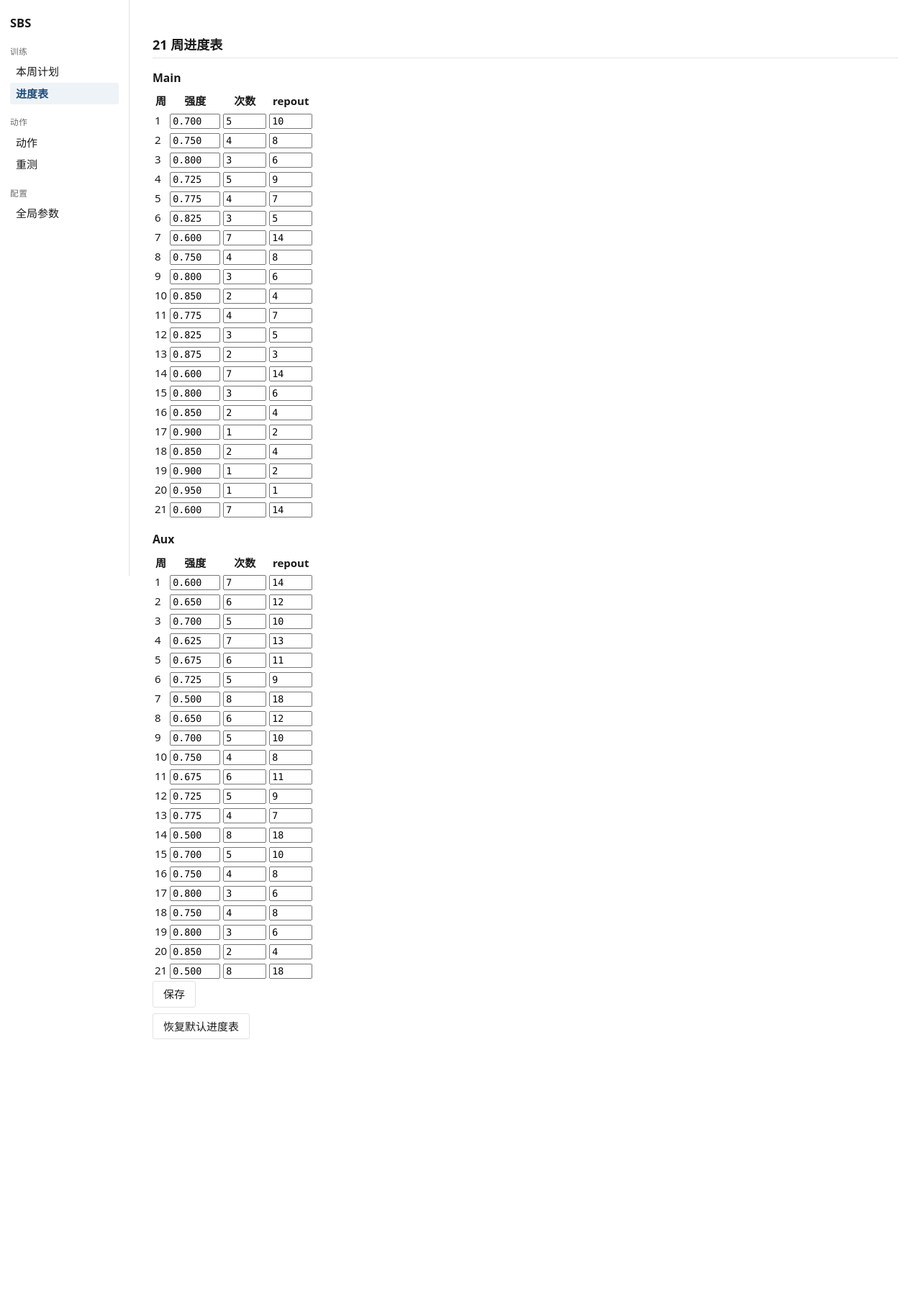
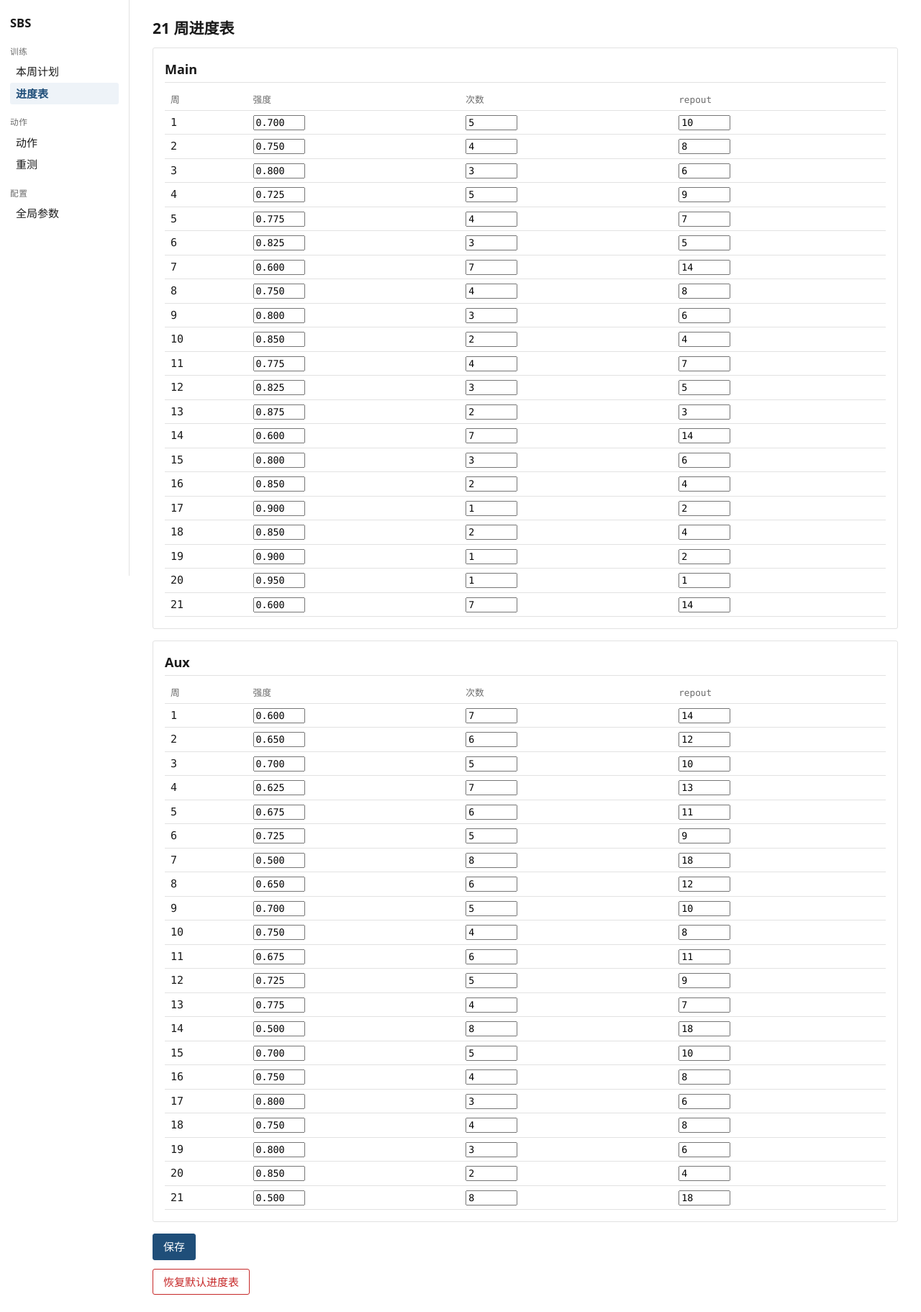
Before and after one commit to Sisyphus27/sbs, a Flask app: page /schedule in a window 1280 px wide. Shown: the whole page at 72% size. Before the commit the page ends 1444 px from the top, so only its background shows below. Run offline with Flask 3, Linux system fonts and the light colour scheme; data comes from the database, SQL or seed files in the repository; data that the repository does not hold is empty.

Commit message:
feat(ui): schedule table styling + reset confirm

```diff
--- a/webapp/templates/schedule.html
+++ b/webapp/templates/schedule.html
@@ -1,27 +1,30 @@
 {% extends "base.html" %}
 {% block title %}21 周进度表{% endblock %}
 {% block content %}
-<h2>21 周进度表</h2>
+<h1>21 周进度表</h1>
 <form action="{{ url_for('schedule.save') }}" method="post">
   {% for kind in kinds %}
-  <h3>{{ kind | capitalize }}</h3>
-  <table>
+  <div class="card">
+    <h2 style="margin-top:0">{{ kind | capitalize }}</h2>
+    <table class="table num">
       <tr><th>周</th><th>强度</th><th>次数</th><th>repout</th></tr>
       {% for w in weeks %}
       {% set r = by_kind[kind][w] %}
       <tr>
         <td>{{ w }}</td>
         <td><input type="number" step="0.025" name="{{ kind }}_{{ w }}_intensity"
-                 value="{{ '%.3f'|format(r.intensity) }}" style="width:70px"></td>
-      <td><input type="number" name="{{ kind }}_{{ w }}_reps" value="{{ r.reps }}" style="width:60px"></td>
-      <td><input type="number" name="{{ kind }}_{{ w }}_repout" value="{{ r.repout }}" style="width:60px"></td>
+                   value="{{ '%.3f'|format(r.intensity) }}"></td>
+        <td><input type="number" name="{{ kind }}_{{ w }}_reps" value="{{ r.reps }}"></td>
+        <td><input type="number" name="{{ kind }}_{{ w }}_repout" value="{{ r.repout }}"></td>
       </tr>
       {% endfor %}
     </table>
+  </div>
   {% endfor %}
-  <button type="submit">保存</button>
+  <button type="submit" class="btn-primary">保存</button>
 </form>
-<form action="{{ url_for('schedule.reset') }}" method="post" style="margin-top:8px">
-  <button type="submit">恢复默认进度表</button>
+<form action="{{ url_for('schedule.reset') }}" method="post" style="margin-top:12px"
+      onsubmit="return confirm('恢复默认进度表? 当前自定义将丢失')">
+  <button type="submit" class="btn-danger">恢复默认进度表</button>
 </form>
 {% endblock %}
```
Lines whose indentation alone changed are shown as unchanged.
